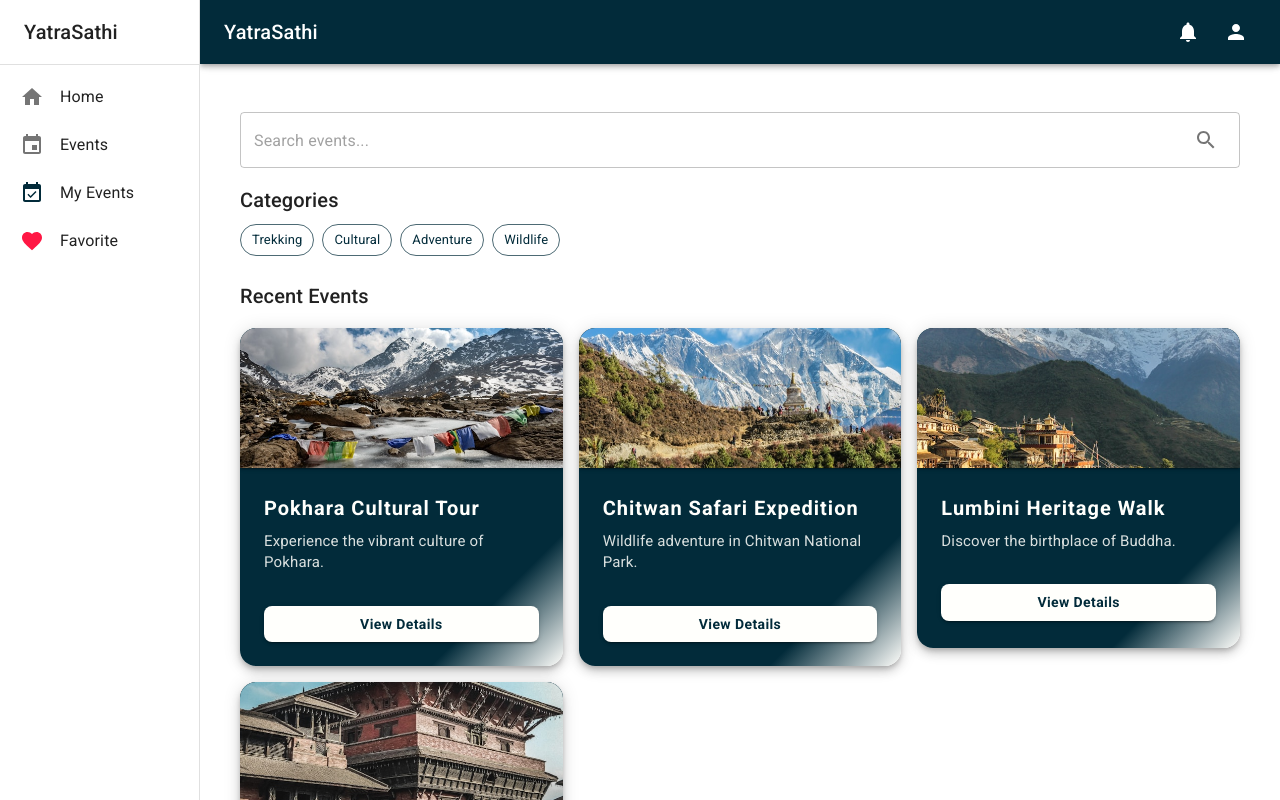
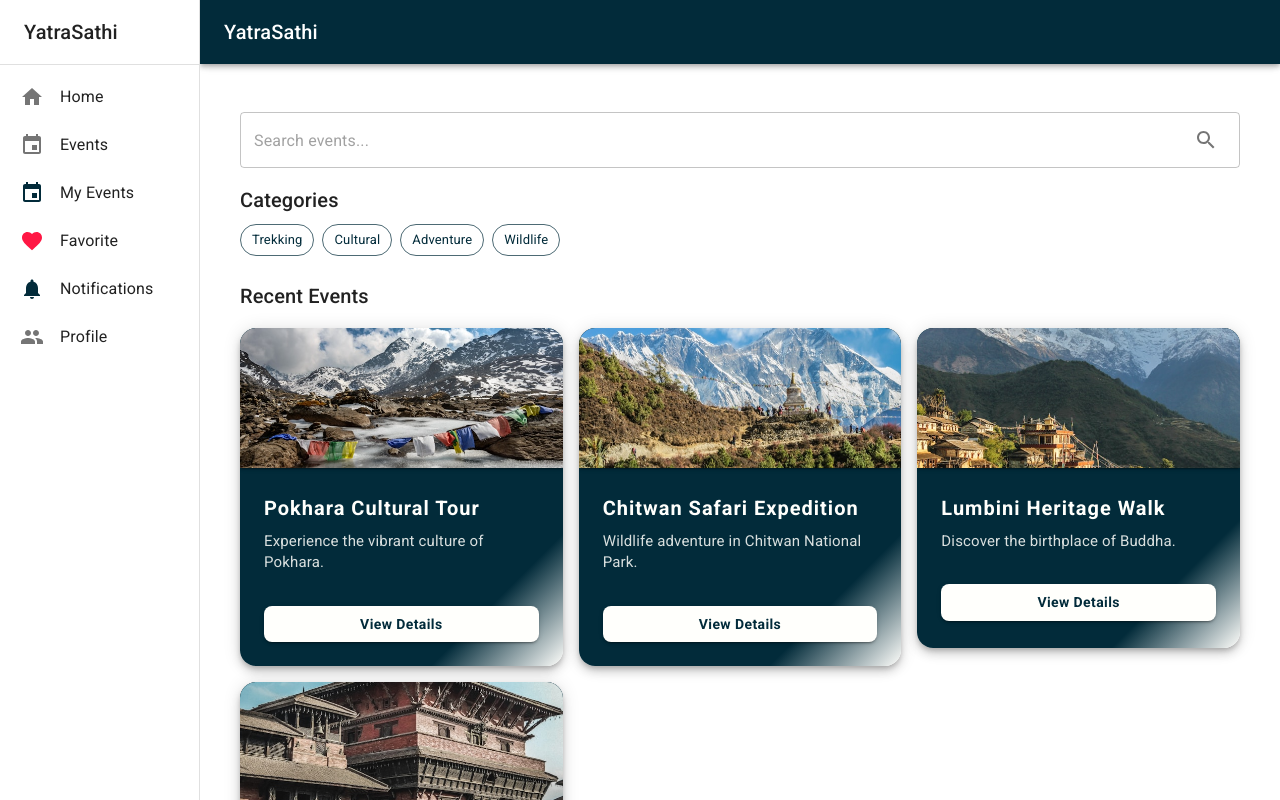
Before and after one commit to YatruSathi/-yartusathi-frontend, a React (Vite) app: page /home in a window 1280 px wide. Shown: the top 800 px of the page. Built offline with nearby package versions, Linux system fonts and the light colour scheme.

Commit message:
Revert dashboard.tsx to version from c4f2313

```diff
--- a/src/layout/dashboard.tsx
+++ b/src/layout/dashboard.tsx
@@ -16,9 +16,8 @@ import {
 } from '@mui/material';
 import HomeIcon from '@mui/icons-material/Home';
 import MenuIcon from '@mui/icons-material/Menu';
-import PersonIcon from '@mui/icons-material/Person';
+import PeopleIcon from '@mui/icons-material/People';
 import EventIcon from '@mui/icons-material/Event';
-import EventAvailableIcon from '@mui/icons-material/EventAvailable';
 import FavoriteIcon from '@mui/icons-material/Favorite';
 import NotificationsIcon from '@mui/icons-material/Notifications';
 import { Outlet, useNavigate } from 'react-router';
@@ -65,8 +64,14 @@ export const Dashboard: React.FC = () => {
         {[
           { text: 'Home', icon: <HomeIcon />, path: '/home' },
           { text: 'Events', icon: <EventIcon />, path: '/events' },
-          { text: 'My Events', icon: <EventAvailableIcon color="primary" />, path: '/my-events' },
+          { text: 'My Events', icon: <EventIcon color="primary" />, path: '/my-events' },
           { text: 'Favorite', icon: <FavoriteIcon color="error" />, path: '/favorite' },
+          {
+            text: 'Notifications',
+            icon: <NotificationsIcon color="primary" />,
+            path: '/notifications',
+          },
+          { text: 'Profile', icon: <PeopleIcon />, path: '/user-profile' },
         ].map(item => (
           <ListItem key={item.text} disablePadding sx={{ display: 'block' }}>
             <ListItemButton
@@ -122,27 +127,9 @@ export const Dashboard: React.FC = () => {
           >
             <MenuIcon />
           </IconButton>
-          <Typography variant="h6" noWrap component="div" sx={{ flexGrow: 1 }}>
+          <Typography variant="h6" noWrap component="div">
             {appConfig.appName}
           </Typography>
-
-          {/* Right-side icons */}
-          <Box sx={{ display: 'flex', alignItems: 'center', gap: 1 }}>
-            <IconButton
-              color="inherit"
-              onClick={() => navigate('/notifications')}
-              sx={{ '&:hover': { backgroundColor: 'rgba(255, 255, 255, 0.1)' } }}
-            >
-              <NotificationsIcon />
-            </IconButton>
-            <IconButton
-              color="inherit"
-              onClick={() => navigate('/user-profile')}
-              sx={{ '&:hover': { backgroundColor: 'rgba(255, 255, 255, 0.1)' } }}
-            >
-              <PersonIcon />
-            </IconButton>
-          </Box>
         </Toolbar>
       </AppBar>
       <Box
```
